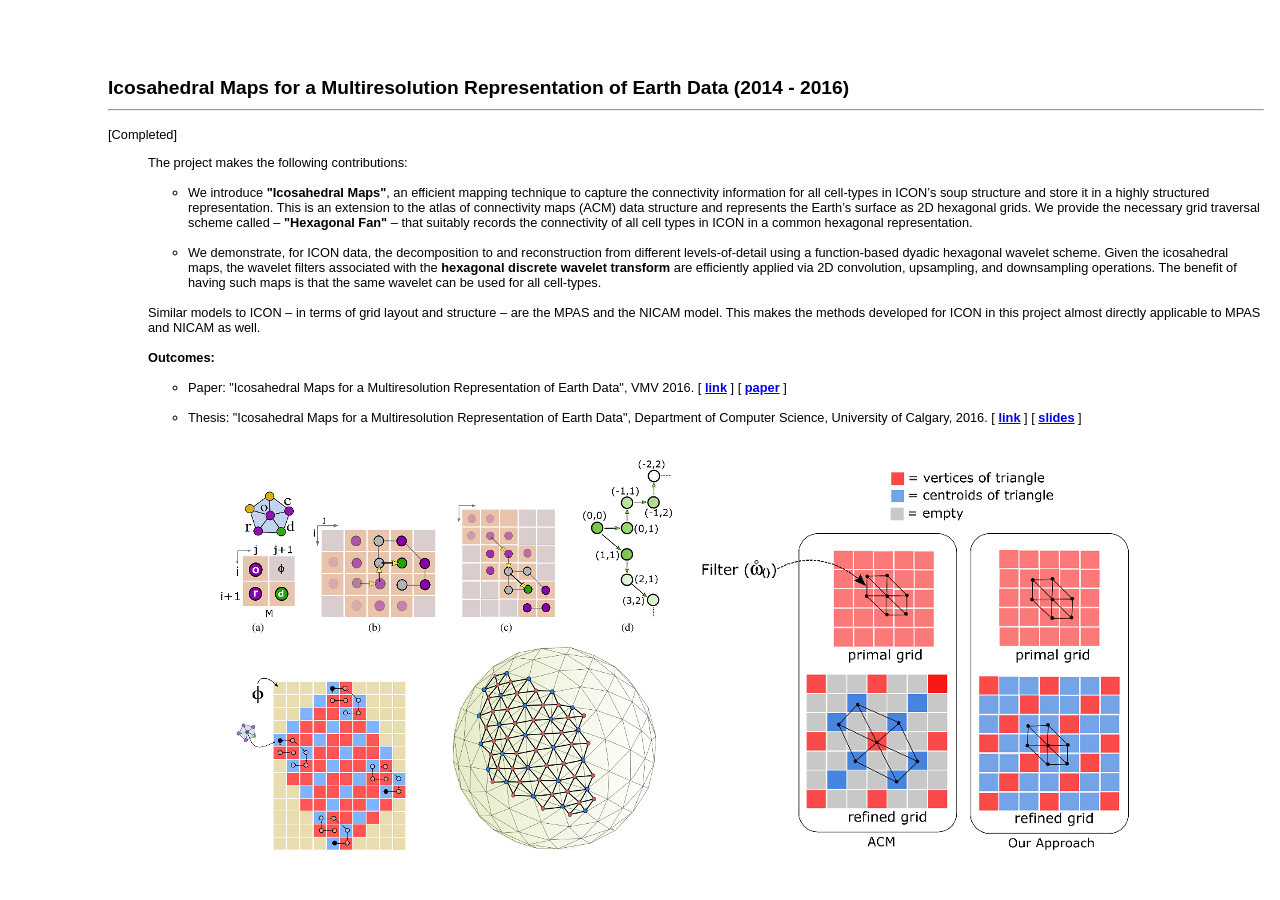
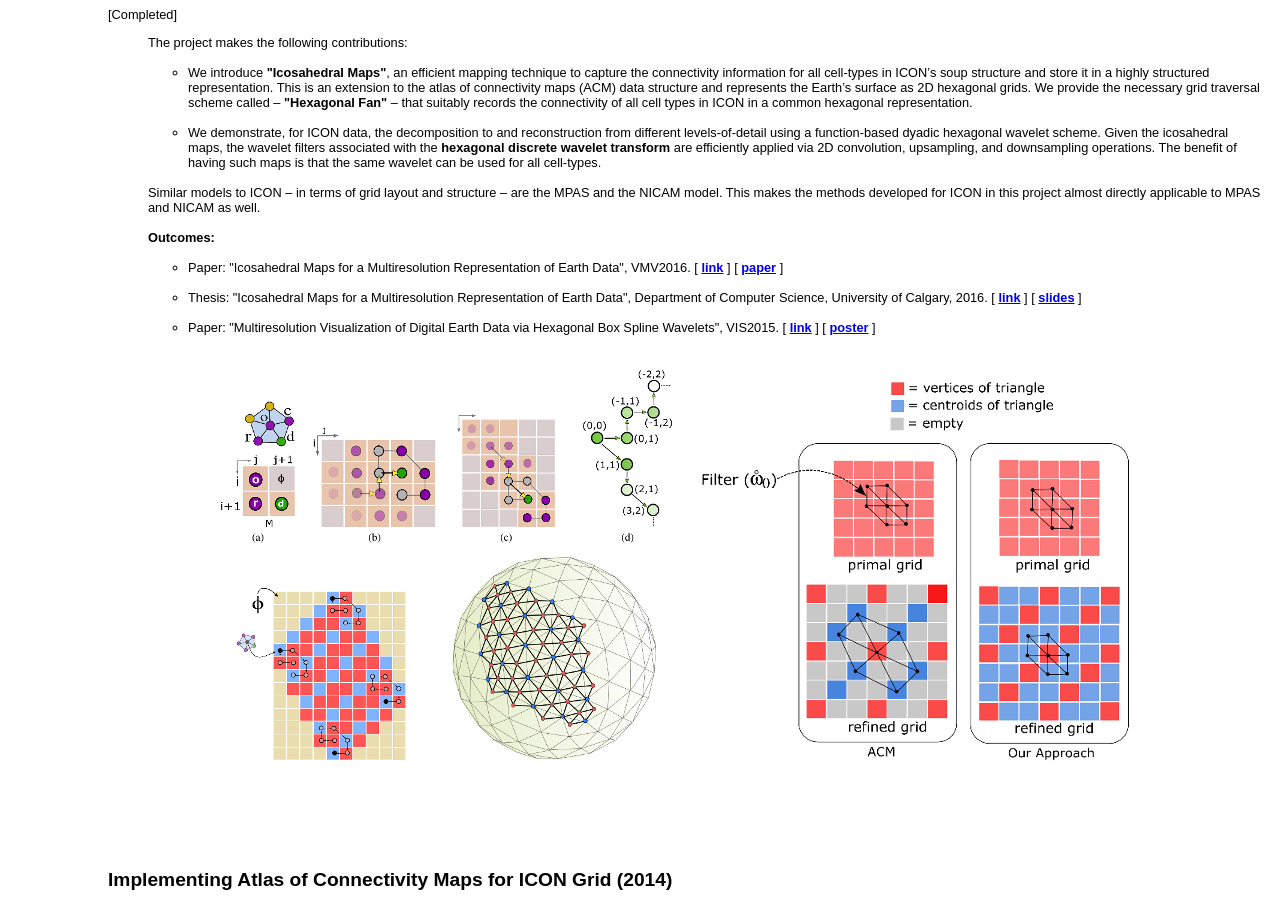
Before and after one commit to imruljubair/imruljubair.github.io, a Jekyll site: the page project/project-page.html, which Jekyll copies as it is, in a window 1280 px wide and 900 px high, scrolled down 5953 px. Built offline with Jekyll 4.4.1, drawn with Linux system fonts in a browser that asks for light colours.

Commit message:
Projects

```diff
--- a/project/project-page.html
+++ b/project/project-page.html
@@ -168,10 +168,9 @@ div {
     <img src="material/rcnn.png">
     <img src="material/bdsl.png">
   <br><br>
-  <iframe width="560" height="315" src="https://www.youtube.com/embed/zIWTa7TiXNc" frameborder="0" allow="accelerometer; autoplay; clipboard-write; encrypted-media; gyroscope; picture-in-picture" allowfullscreen></iframe>
-  <iframe width="560" height="315" src="https://www.youtube.com/embed/J2BPew-ASpw" frameborder="0" allow="accelerometer; autoplay; clipboard-write; encrypted-media; gyroscope; picture-in-picture" allowfullscreen></iframe>
-  <br>
-  <iframe width="500" height="315" src="https://www.youtube.com/embed/8NLwOpQCmW0" frameborder="0" allow="accelerometer; autoplay; encrypted-media; gyroscope; picture-in-picture" allowfullscreen></iframe>
+  <iframe width="460" height="275" src="https://www.youtube.com/embed/zIWTa7TiXNc" frameborder="0" allow="accelerometer; autoplay; clipboard-write; encrypted-media; gyroscope; picture-in-picture" allowfullscreen></iframe>
+  <iframe width="460" height="275" src="https://www.youtube.com/embed/J2BPew-ASpw" frameborder="0" allow="accelerometer; autoplay; clipboard-write; encrypted-media; gyroscope; picture-in-picture" allowfullscreen></iframe>
+  <iframe width="360" height="275" src="https://www.youtube.com/embed/8NLwOpQCmW0" frameborder="0" allow="accelerometer; autoplay; encrypted-media; gyroscope; picture-in-picture" allowfullscreen></iframe>
 </p>
   <br>
   <br>
@@ -208,7 +207,7 @@ div {
 <!--  <img src="material/t2r.png">
   <br>-->
   <img src="material/t2rall.png" width="500" height="250">
-<iframe width="560" height="315" src="https://www.youtube.com/embed/ySdTsOcYgyg" frameborder="0" allow="accelerometer; autoplay; clipboard-write; encrypted-media; gyroscope; picture-in-picture" allowfullscreen></iframe>
+<iframe width="460" height="275" src="https://www.youtube.com/embed/ySdTsOcYgyg" frameborder="0" allow="accelerometer; autoplay; clipboard-write; encrypted-media; gyroscope; picture-in-picture" allowfullscreen></iframe>
 </p>
 <br>
 <br>
@@ -257,10 +256,12 @@ Similar models to ICON – in terms of grid layout and structure – are the MPA
 <br>
 <br>
 <ul>
-<li>Paper: "Icosahedral Maps for a Multiresolution Representation of Earth Data", VMV 2016.
+<li>Paper: "Icosahedral Maps for a Multiresolution Representation of Earth Data", VMV2016.
 [ <a href="https://dl.acm.org/citation.cfm?id=3056928" ; style="font-weight:bold">link</a> ] [ <a href="papers/jubairVMV2016.pdf" ; style="font-weight:bold">paper</a> ]</li><br>
 <li>Thesis: "Icosahedral Maps for a Multiresolution Representation of Earth Data", Department of Computer Science, University of Calgary, 2016.
-[ <a href="https://prism.ucalgary.ca/handle/11023/3527" ; style="font-weight:bold">link</a> ] [ <a href="http://visagg.cpsc.ucalgary.ca/sites/default/files/vmv%2Bdkrz.pdf" ; style="font-weight:bold">slides</a> ]</li>
+[ <a href="https://prism.ucalgary.ca/handle/11023/3527" ; style="font-weight:bold">link</a> ] [ <a href="http://visagg.cpsc.ucalgary.ca/sites/default/files/vmv%2Bdkrz.pdf" ; style="font-weight:bold">slides</a> ]</li><br>
+<li>Paper: "Multiresolution Visualization of Digital Earth Data via Hexagonal Box Spline Wavelets", VIS2015.
+[ <a href="https://ieeexplore.ieee.org/abstract/document/7429508/" ; style="font-weight:bold">link</a> ] [ <a href="papers/SciVisPoster2015.pdf" ; style="font-weight:bold">poster</a> ]</li>
 </ul>
 
 </ul>
```
Also changed, not shown: _includes/projects.html (+11 -11 lines), project/material/textedit.JPG.
